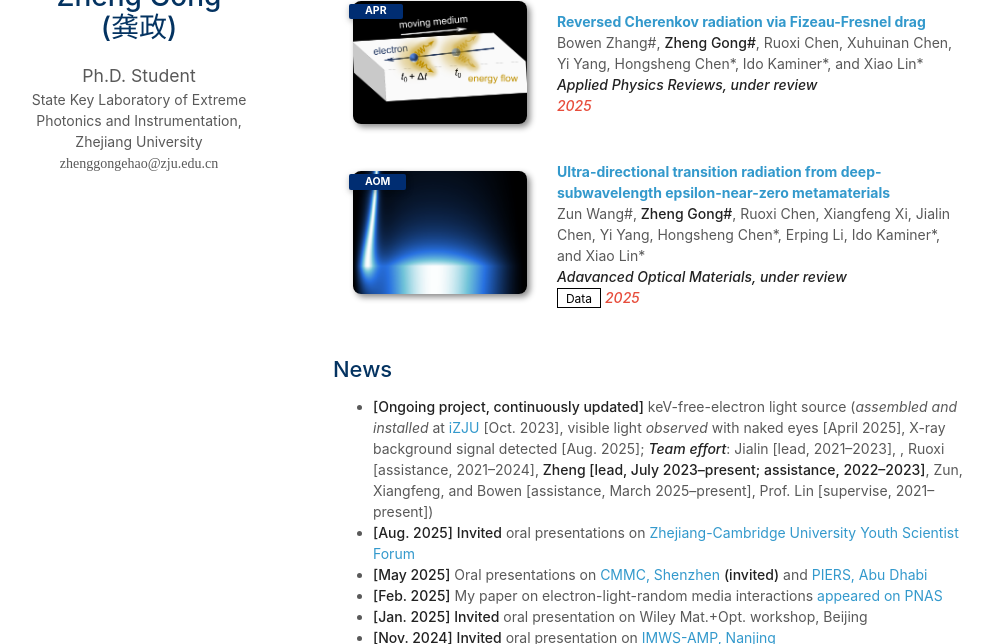
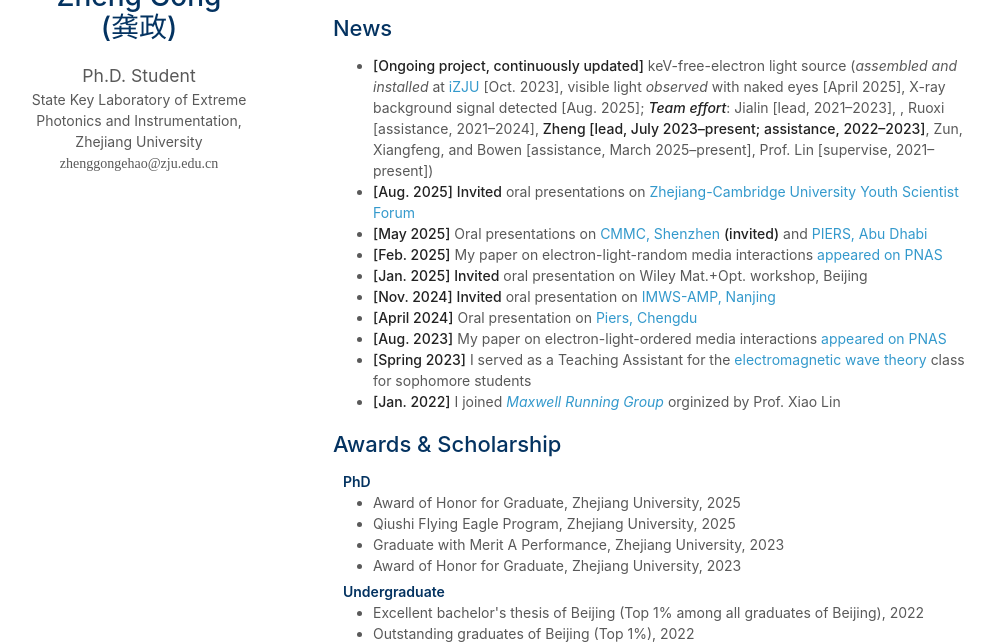
Before and after one commit to zhenggongehao/zhenggongehao.github.io, a Jekyll site: the page built from index.md, in a window 1280 px wide and 900 px high, scrolled down 799 px, cut to the strip 256-900 px from the top of the window. Shown: the whole strip, without its empty margins (137-1132 px from the left). Built offline with Jekyll 4.4.1, drawn with Linux system fonts in a browser that asks for light colours; nearby versions of some CDN libraries; a style sheet for code colours, icons or effects is not loaded; our own code applies the rules of GitHub Pages for plain Markdown files.

Commit message:
update files

```diff
--- a/_data/publications.yml
+++ b/_data/publications.yml
@@ -27,23 +27,3 @@ main:
     data:
     image: ./assets/img/anomalousMG.png
     notes: 2025
-
-  - title: Reversed Cherenkov radiation via Fizeau-Fresnel drag
-    authors: Bowen Zhang#, <strong>Zheng Gong#</strong>, Ruoxi Chen, Xuhuinan Chen, Yi Yang, Hongsheng Chen*, Ido Kaminer*, and Xiao Lin*
-    conference_short: APR
-    conference: <strong>Applied Physics Reviews, under review</strong>
-    pdf:
-    data:
-    bibtex:
-    image: ./assets/img/ReversedCR6.png
-    notes: 2025
-
-
-  - title: Ultra-directional transition radiation from deep-subwavelength epsilon-near-zero metamaterials
-    authors: Zun Wang#, <strong>Zheng Gong#</strong>, Ruoxi Chen, Xiangfeng Xi, Jialin Chen, Yi Yang, Hongsheng Chen*, Erping Li, Ido Kaminer*, and Xiao Lin*
-    conference_short: AOM
-    conference: <strong>Adavanced Optical Materials, under review</strong>
-    pdf:
-    data: https://doi.org/10.5281/zenodo.16787458
-    image: ./assets/img/DirectionalTR6.png
-    notes: 2025
```
